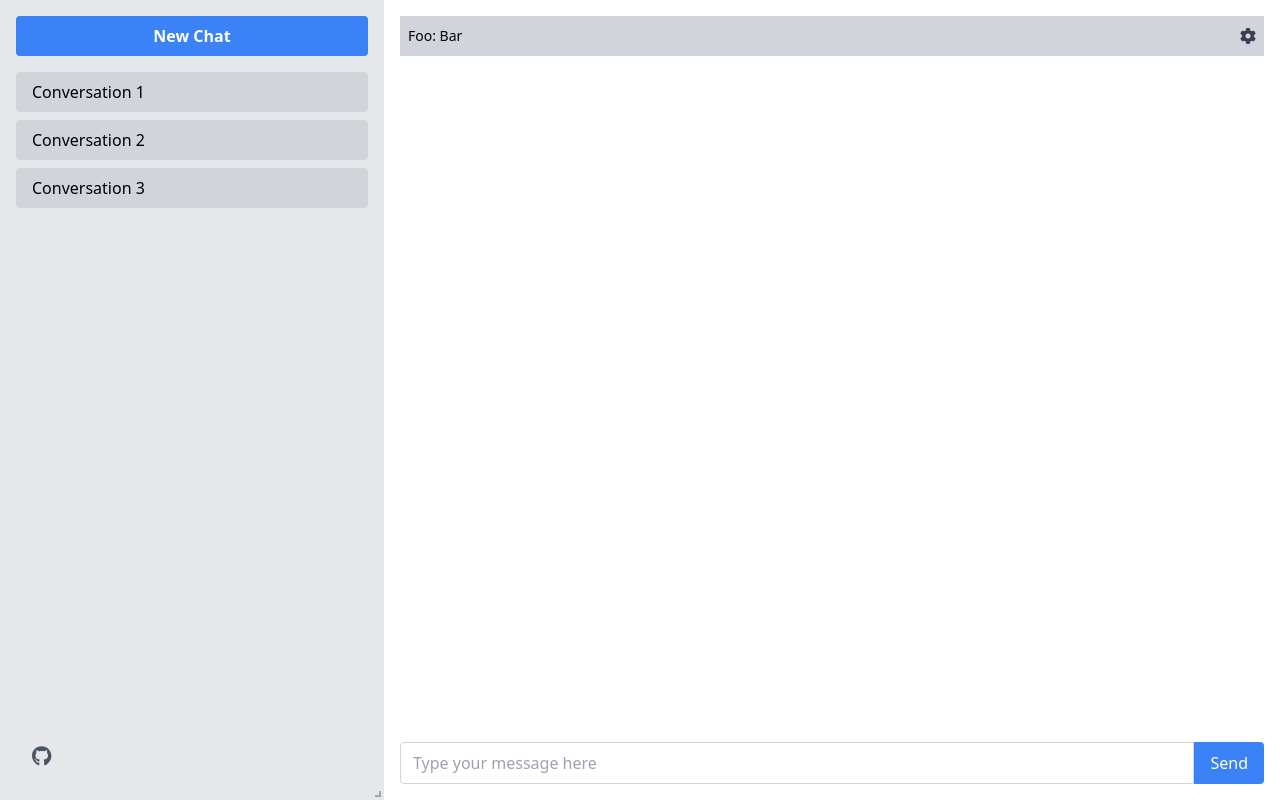
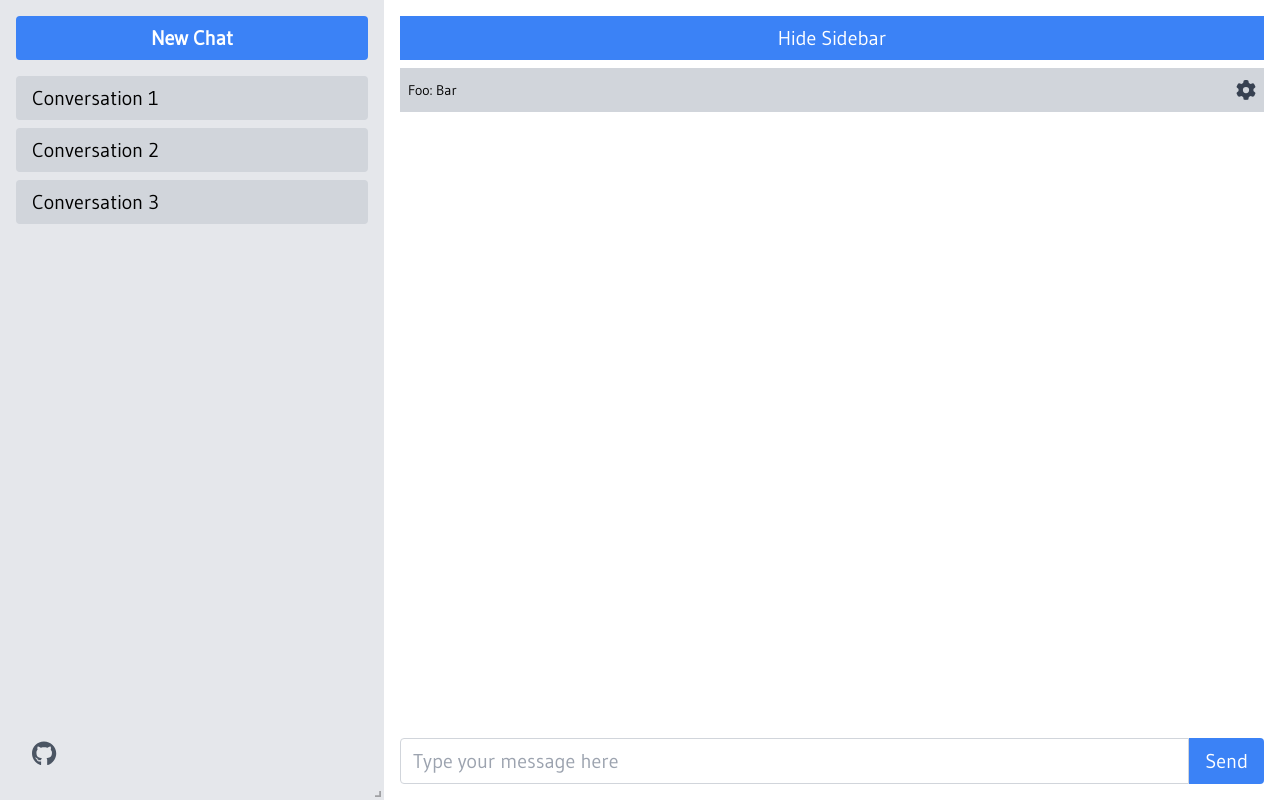
Before and after one commit to seancswanson/next-gpt, a Next.js app: page / in a window 1280 px wide. Built offline with nearby package versions, Linux system fonts and the light colour scheme.

Commit message:
Refactor ChatArea and TopChatBar components for better performance and user experience

```diff
--- a/components/ChatArea/ChatArea.tsx
+++ b/components/ChatArea/ChatArea.tsx
@@ -1,5 +1,4 @@
 // components/ChatArea.tsx
-
 import { useState } from "react";
 
 const ChatArea = () => {
--- a/pages/_document.tsx
+++ b/pages/_document.tsx
@@ -1,13 +1,13 @@
-import { Html, Head, Main, NextScript } from 'next/document'
+import { Head,Html,Main,NextScript } from 'next/document';
 
 export default function Document() {
   return (
     <Html lang="en">
       <Head />
-      <body>
+      <body >
         <Main />
         <NextScript />
       </body>
     </Html>
-  )
+  );
 }
--- a/pages/index.tsx
+++ b/pages/index.tsx
@@ -1,20 +1,28 @@
 // App.tsx
 import ChatArea from "@/components/ChatArea/ChatArea";
+import TopChatBar from "@/components/ChatArea/TopChatBar";
 import ConversationHistory from "@/components/Sidebar/ConversationHistory";
 import FooterLinks from "@/components/Sidebar/FooterLinks";
+import { Gudea } from 'next/font/google';
 import { useEffect,useState } from "react";
 import { ResizeCallbackData } from "react-resizable";
 import { useMediaQuery } from "react-responsive";
 import ResizableSection from "../components/ResizableSection";
-import TopChatBar from "@/components/ChatArea/TopChatBar";
+
+  const gudea = Gudea({ weight: "400", subsets: ["latin-ext"] });
 
 export default function Home() {
+  const [showSidebarLarge, setShowSidebarLarge] = useState(true);
+
+  const [showSidebarSmall, setShowSidebarSmall] = useState(true);
   const isLargeScreen = useMediaQuery({ minWidth: 1024 }); // Adjust the breakpoint as needed
   const [sectionWidths, setSectionWidths] = useState<number[]>([]);
   useEffect(() => {
     setSectionWidths([0.3, 0.7]);
   }, []);
-
+const toggleSidebar = () => {
+  setShowSidebarSmall(!showSidebarSmall);
+};
   const handleResize =
     (index: number) =>
     (event: React.SyntheticEvent<Element, Event>, data: ResizeCallbackData) => {
@@ -29,23 +37,32 @@ export default function Home() {
   if (sectionWidths.length === 0) {
     return null; // Or return a loading indicator
   }
-
 const renderLargeScreen = () => (
   <>
+    {showSidebarLarge && (
       <ResizableSection
         width={sectionWidths[0] * window.innerWidth}
         minWidth={100}
         onResize={handleResize(0)}
       >
-        <div className="h-full flex flex-col bg-gray-200 p-4">
+        <div className="flex h-full flex-col bg-gray-200 p-4">
           <ConversationHistory />
           <FooterLinks />
         </div>
       </ResizableSection>
+    )}
     <div
       className="flex h-full flex-col p-4"
-        style={{ width: `${sectionWidths[1] * 100}%` }}
+      style={{
+        width: showSidebarLarge ? `${sectionWidths[1] * 100}%` : "100%",
+      }}
     >
+      <button
+        className="mb-2 bg-blue-500 p-2 text-white"
+        onClick={() => setShowSidebarLarge(!showSidebarLarge)}
+      >
+        {showSidebarLarge ? "Hide Sidebar" : "Show Sidebar"}
+      </button>
       <TopChatBar />
       <ChatArea />
     </div>
@@ -54,11 +71,19 @@ const renderLargeScreen = () => (
 
   const renderSmallScreen = () => (
     <>
-      <div className="h-1/3 flex flex-col w-full bg-gray-200 p-4">
+      {showSidebarSmall && (
+        <div className="flex h-1/3 w-full flex-col bg-gray-200 p-4">
           <ConversationHistory />
           <FooterLinks />
         </div>
-      <div className="flex h-2/3 w-full flex-col p-4">
+      )}
+      <div className={`${showSidebarSmall ? 'h-2/3' : 'h-full'} flex  w-full flex-col p-4`}>
+        <button
+          className="mb-2 bg-blue-500 p-2 text-white"
+          onClick={toggleSidebar}
+        >
+          {showSidebarSmall ? "Hide Sidebar" : "Show Sidebar"}
+        </button>
         <TopChatBar />
         <ChatArea />
       </div>
@@ -66,7 +91,9 @@ const renderLargeScreen = () => (
   );
 
   return (
-    <div className="h-screen flex-col overflow-hidden lg:flex lg:flex-row">
+    <div
+      className={`${gudea.className} h-screen flex-col overflow-hidden lg:flex lg:flex-row text-xl`}
+    >
       {isLargeScreen ? renderLargeScreen() : renderSmallScreen()}
     </div>
   );
```
Lines whose indentation alone changed are shown as unchanged.
